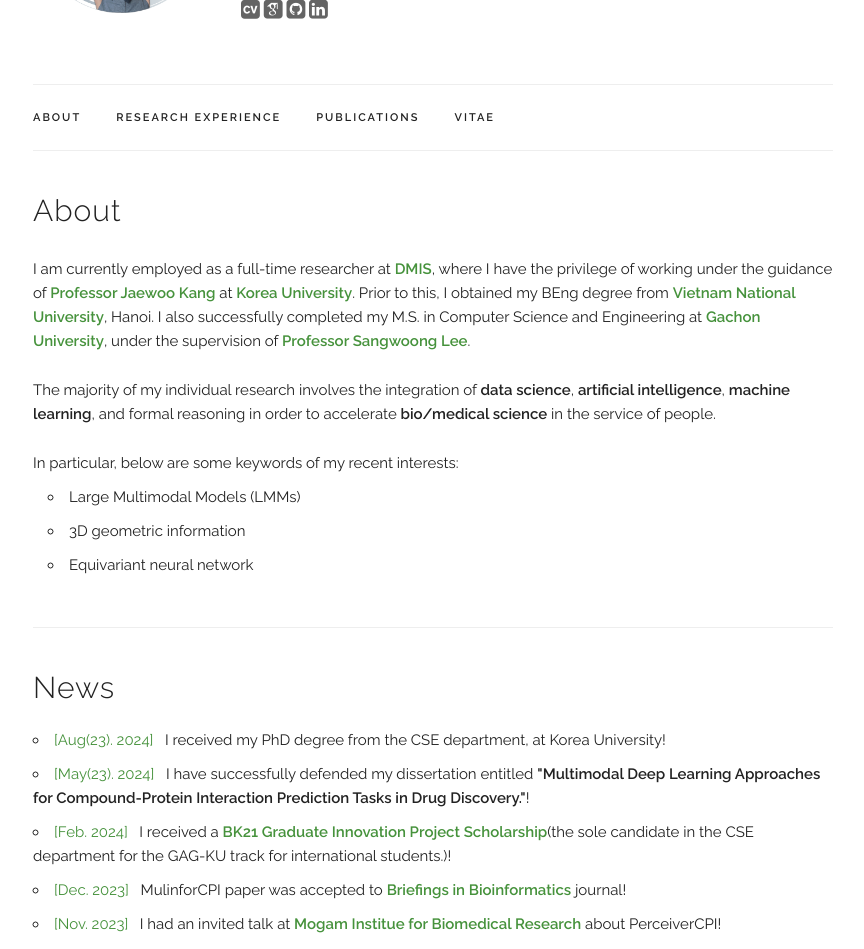
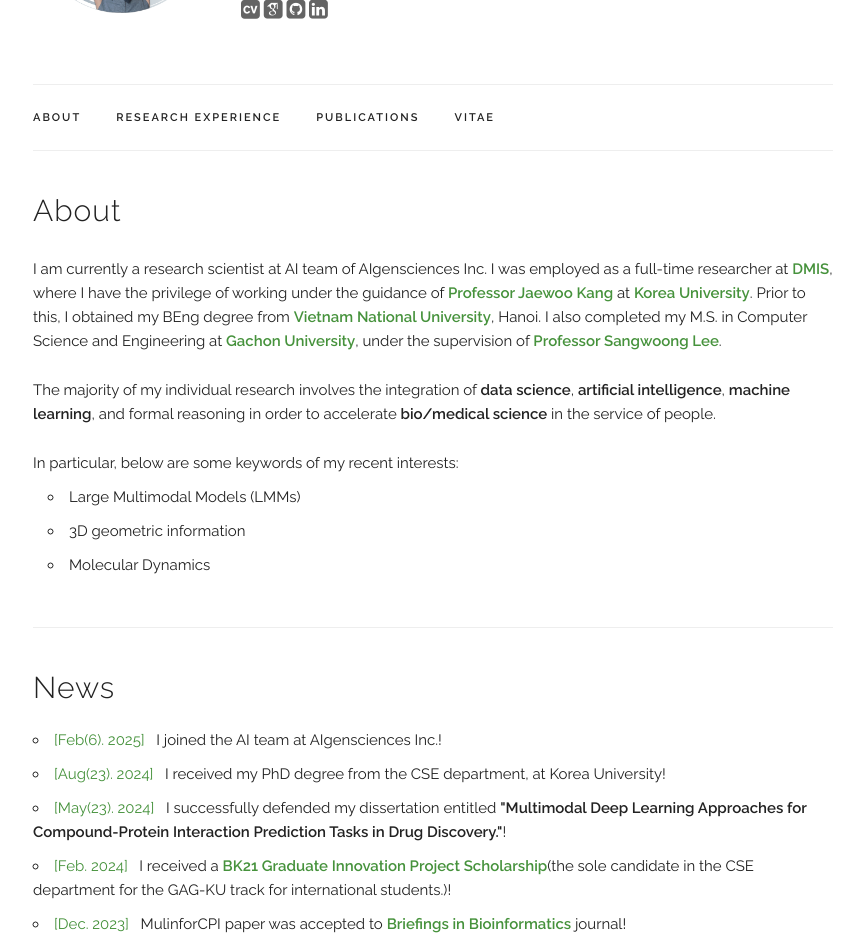
Before and after one commit to quangnguyenbn99/quangnguyenbn99.github.io, a Jekyll site: the page built from index.html, in a window 1280 px wide and 1400 px high, scrolled down 213 px. Shown: the top 949 px of the window, without its empty margins (207-1071 px from the left). Built offline with Jekyll 4.4.1, drawn with Linux system fonts in a browser that asks for light colours; some web fonts are replaced; some of the changed text lies outside the part shown.

Commit message:
Update index.html

```diff
--- a/index.html
+++ b/index.html
@@ -6,9 +6,9 @@ layout: default
   <h4>About</h4>
   <p>
     <p>
-      I am currently employed as a full-time researcher at <a href="https://dmis.korea.ac.kr/">DMIS</a>, where I have the privilege of working under the guidance of <a href="https://www.linkedin.com/in/jaewoo-kang-0683a3/">Professor Jaewoo Kang</a> at <a href="https://info.korea.edu/en_info/index.do">Korea University</a>.
+      I am currently a research scientist at AI team of AIgensciences Inc. I was employed as a full-time researcher at <a href="https://dmis.korea.ac.kr/">DMIS</a>, where I have the privilege of working under the guidance of <a href="https://www.linkedin.com/in/jaewoo-kang-0683a3/">Professor Jaewoo Kang</a> at <a href="https://info.korea.edu/en_info/index.do">Korea University</a>.
 
-      Prior to this, I obtained my BEng degree from <a href="https://uet.vnu.edu.vn/en/">Vietnam National University</a>, Hanoi. I also successfully completed my M.S. in Computer Science and Engineering at <a href="https://www.gachon.ac.kr/kor/index.do">Gachon University</a>, under the supervision of <a href="{https://www.linkedin.com/in/sang-woong-lee/">Professor Sangwoong Lee</a>.
+      Prior to this, I obtained my BEng degree from <a href="https://uet.vnu.edu.vn/en/">Vietnam National University</a>, Hanoi. I also completed my M.S. in Computer Science and Engineering at <a href="https://www.gachon.ac.kr/kor/index.do">Gachon University</a>, under the supervision of <a href="{https://www.linkedin.com/in/sang-woong-lee/">Professor Sangwoong Lee</a>.
     </p>
     </p>
       The majority of my individual research involves the integration of <b>data science</b>, <b>artificial intelligence</b>, <b>machine learning</b>, and formal reasoning in order to accelerate <b>bio/medical science</b> in the service of people.
@@ -24,7 +24,7 @@ layout: default
         3D geometric information
       </li>
       <li>
-        Equivariant neural network
+        Molecular Dynamics
       </li>
 <!--       <li>
         Drug discovery (Drug target interaction)
@@ -43,12 +43,16 @@ layout: default
   <h4>News</h4>
     <ul>
       <li>
+        <b style="color: #46923c; font-weight: normal;">[Feb(6). 2025]</b>&nbsp&nbsp
+        I joined the AI team at AIgensciences Inc.!
+      </li>
+      <li>
         <b style="color: #46923c; font-weight: normal;">[Aug(23). 2024]</b>&nbsp&nbsp
         I received my PhD degree from the CSE department, at Korea University!
       </li>
        <li>
         <b style="color: #46923c; font-weight: normal;">[May(23). 2024]</b>&nbsp&nbsp
-        I have successfully defended my dissertation entitled <b>"Multimodal Deep Learning Approaches for Compound-Protein Interaction Prediction Tasks in Drug Discovery."</b>!
+        I successfully defended my dissertation entitled <b>"Multimodal Deep Learning Approaches for Compound-Protein Interaction Prediction Tasks in Drug Discovery."</b>!
       </li>
       <li>
         <b style="color: #46923c; font-weight: normal;">[Feb. 2024]</b>&nbsp&nbsp
@@ -104,12 +108,27 @@ layout: default
           <div class="row" style="margin: inherit;">
             <div class="three columns">
               <div class="figure">
+                <img src="/assets/logos/aigen_icon.png" width="60%" style="display: block; margin: auto; padding-bottom: 10%; max-width: 150px;">
+              </div>
+            </div>
+            <div class="nine columns">
+              <p class="title"><b><a href="https://www.aigensciences.com/">AIgen Sciences</a> <b style="float:right;"><i>Seoul, Korea</i></b></b></p>
+              <p>AI research scientits <b style="float:right;">Feb. 2024 - Present</b></p>
+              <p>Team leader: Sunkyu Kim, Ph.D</p><p></p>
+            </div>
+          </div>
+        </div>
+
+        <div class="paper" style="margin-bottom: 40px;">
+          <div class="row" style="margin: inherit;">
+            <div class="three columns">
+              <div class="figure">
                 <img src="/assets/logos/Koreauniv_logo.png" width="60%" style="display: block; margin: auto; padding-bottom: 10%; max-width: 150px;">
               </div>
             </div>
             <div class="nine columns">
               <p class="title"><b><a href="https://dmis.korea.ac.kr/">DMIS Lab</a> <b style="float:right;"><i>Seoul, Korea</i></b></b></p>
-              <p>Postdoc <b style="float:right;">Sep. 2024 - Present</b></p>
+              <p>Postdoc <b style="float:right;">Sep. 2024 - Jan. 2025</b></p>
               <p>Ph.D, Student <b style="float:right;">Sep. 2020 - Sep.2024</b></p>
               <p>Advisor: Jaewoo Kang, Ph.D</p><p></p>
               <p>Colleague: Mujeen Sung, Ph.D <b style="float:right;"><a href={{ "/assets/cv/LoR_Dr_Sung.pdf" | prepend: site.baseurl}} target="_blank">Letter of recommendation</a></b></p>
```
